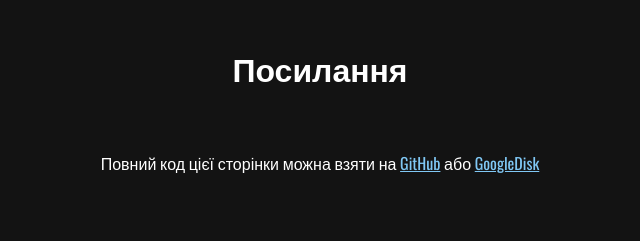
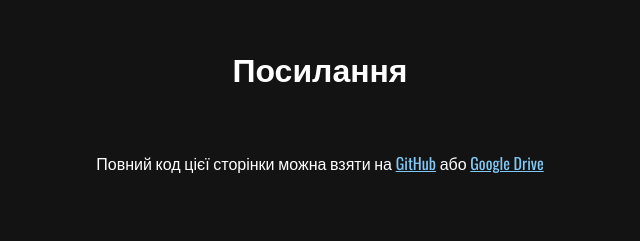
Before and after one commit to SlavaZinets/informatika, a plain HTML site: page index.html in a window 1280 px wide. Shown: the part 1186-1427 px from the top of the page, 320-960 px from the left. Drawn offline with nearby package versions, Linux system fonts and the light colour scheme.

Commit message:
cosmetic change

```diff
--- a/index.html
+++ b/index.html
@@ -97,7 +97,7 @@
             <p>
               Повний код цієї сторінки можна взяти на
               <a class="sourseLink" href="">GitHub</a> або
-              <a href="" class="sourseLink">GoogleDisk</a>
+              <a href="" class="sourseLink">Google Drive</a>
             </p>
           </div>
         </div>
```
